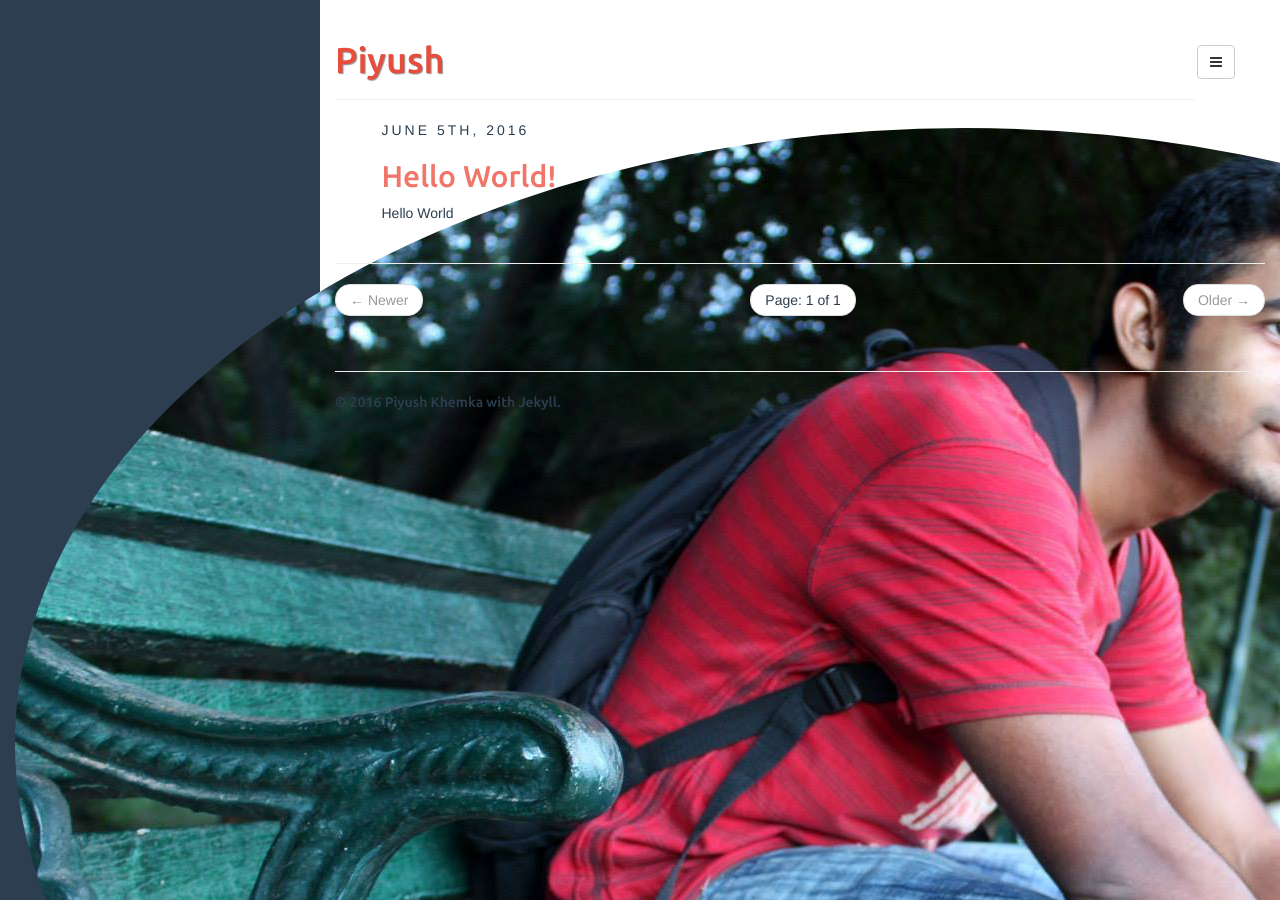
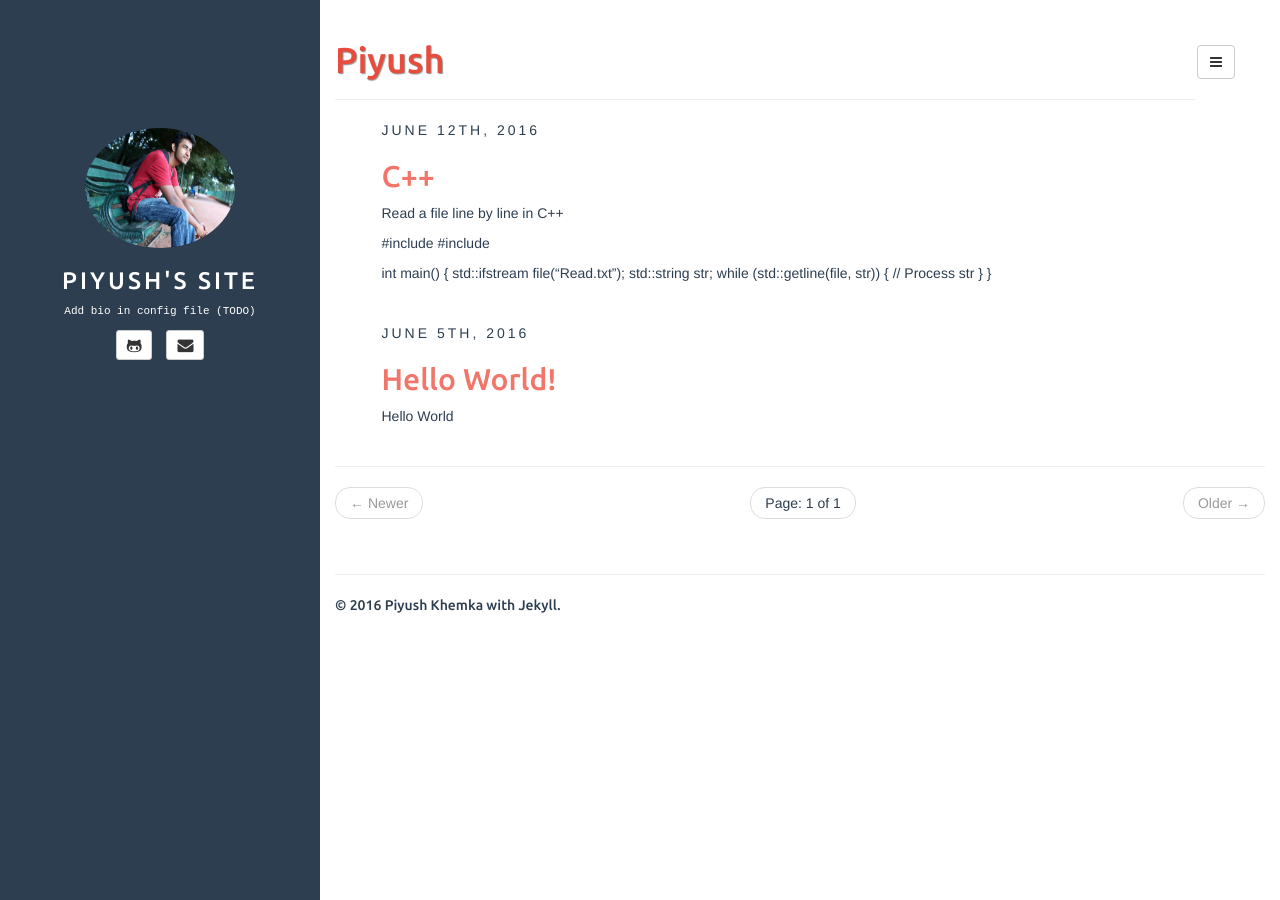
Before and after one commit to piyushkhemka/piyushkhemka.github.io, a Jekyll site: the page built from index.html, in a window 1280 px wide. Built offline with Jekyll 4.4.1, drawn with Linux system fonts in a browser that asks for light colours; the list of posts is cut into pages by our own code.

Commit message:
Fixed image resolution & added a post

```diff
--- /dev/null
+++ b/_posts/2016-06-12-Reading-a-file-in-C++.md
@@ -0,0 +1,24 @@
+---
+layout: post
+title: C++
+categories: [general]
+tags: [C++, file]
+fullview: true
+comments: true
+---
+
+Read a file line by line in C++
+
+#include <fstream>
+#include <string>
+
+
+int main()
+{
+    std::ifstream file("Read.txt");
+    std::string str;
+    while (std::getline(file, str))
+    {
+        // Process str
+    }
+}
--- a/assets/css/style.css
+++ b/assets/css/style.css
@@ -10,6 +10,11 @@ body{
 	padding-top: 10%;
 	background-color: #2c3e50;
 	color: #fff;
+}
+
+.img-circle {
+	height: 120px;
+	width: 150px;
 }
 
 .sidebar-header {
```
